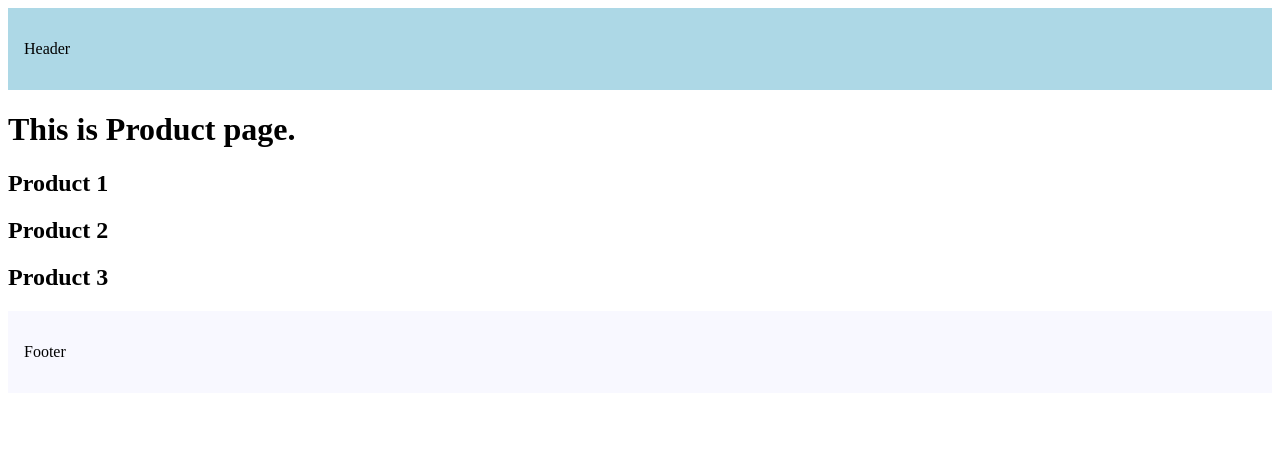
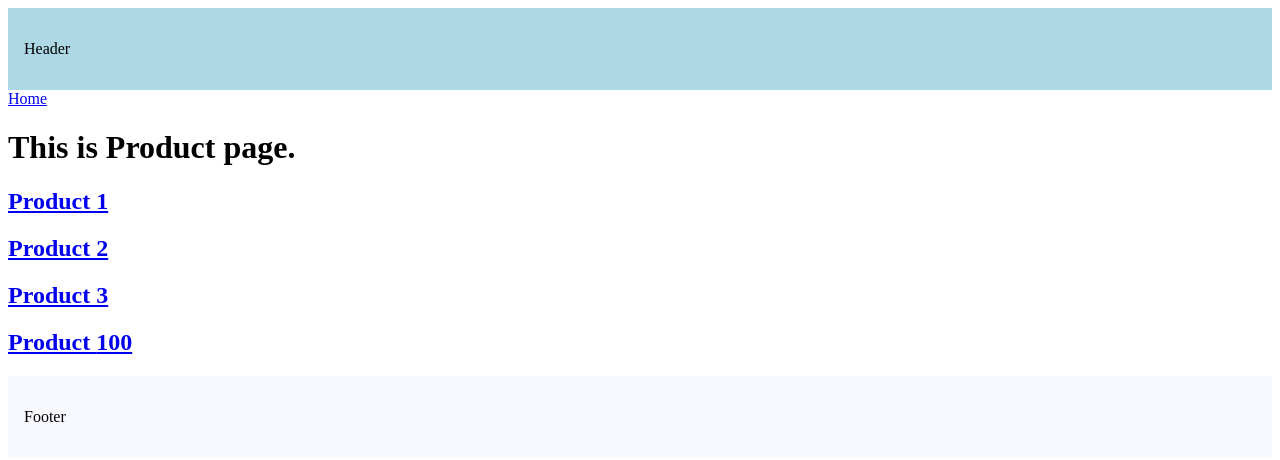
Before and after one commit to shivammishra-resume/nextjs, a Next.js app: page /products in a window 1280 px wide. Shown: the top 460 px of the page. Built offline with nearby package versions, Linux system fonts and the light colour scheme.

Commit message:
Active Links

```diff
--- a/package.json
+++ b/package.json
@@ -10,18 +10,19 @@
   },
   "dependencies": {
     "next": "16.1.6",
+    "postcss": "^8.5.6",
     "react": "19.2.3",
     "react-dom": "19.2.3"
   },
   "devDependencies": {
-    "@tailwindcss/postcss": "^4",
+    "@tailwindcss/postcss": "^4.2.0",
     "@types/node": "^20",
     "@types/react": "^19",
     "@types/react-dom": "^19",
     "babel-plugin-react-compiler": "1.0.0",
     "eslint": "^9",
     "eslint-config-next": "16.1.6",
-    "tailwindcss": "^4",
+    "tailwindcss": "^4.2.0",
     "typescript": "^5"
   }
 }
--- /dev/null
+++ b/src/app/(auth)/style.css
@@ -0,0 +1 @@
+@import "tailwindcss";
--- a/src/app/products/page.tsx
+++ b/src/app/products/page.tsx
@@ -1,8 +1,15 @@
+import Link from "next/link"
+
 export default function products(){
+    const productId = 100;
     return <div>
+        <>
+        <Link href="/">Home</Link>
         <h1>This is Product page.</h1>
-        <h2>Product 1</h2>
-        <h2>Product 2</h2>
-        <h2>Product 3</h2>
+        <h2><Link href="/products/1">Product 1</Link></h2>
+        <h2><Link href="/products/2">Product 2</Link></h2>
+        <h2><Link href="/products/3" replace>Product 3</Link></h2>
+        <h2><Link href={`/products/${productId}`}>Product {productId}</Link></h2>
+        </>
     </div>
 }
```
Also changed, not shown: src/app/(auth)/layout.tsx (added, +34 -0 lines), src/app/page.tsx (+9 -1 lines), 1 other file (tests, documents, lock files or other folders).
